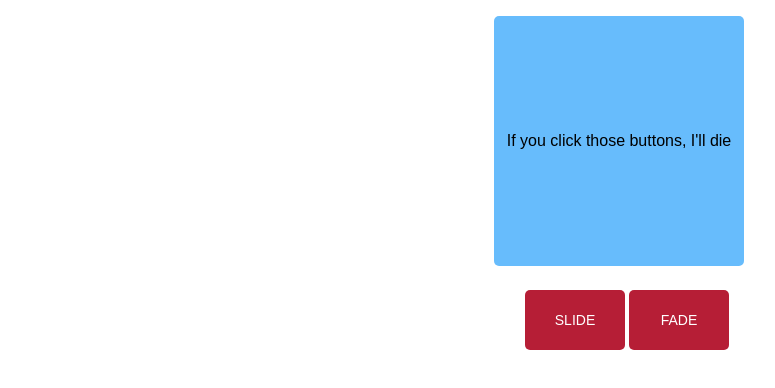
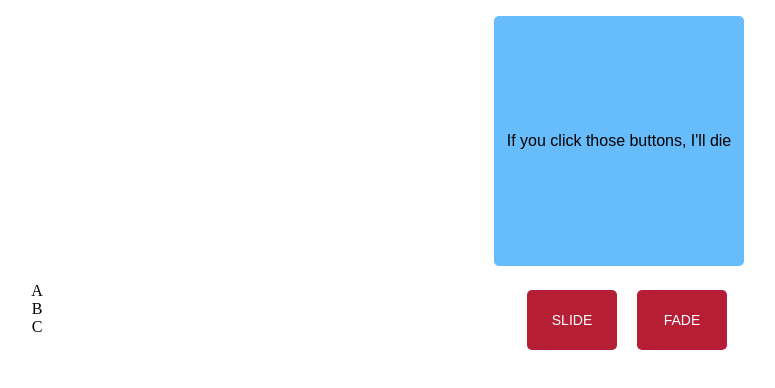
Before and after one commit to taylorRBoykin/jQuery, a plain HTML site: page index.html in a window 1280 px wide. Shown: the whole page, without its empty margins (21-796 px from the left). Drawn offline with nearby package versions, Linux system fonts and the light colour scheme.

Commit message:
made lists fade

```diff
--- a/Stylesheets/main.scss
+++ b/Stylesheets/main.scss
@@ -24,6 +24,8 @@ $squareSize: 250px;
 
 #buttonContainer
 {
+    font-size: 0;
+
     position: absolute;
     top: 270px;
 
@@ -41,8 +43,9 @@ $squareSize: 250px;
 
     display: inline-block;
 
-    width: 100px;
+    width: 90px;
     height: 60px;
+    margin: 0 10px;
 
     transition: .33s;
     text-align: center;
@@ -61,3 +64,12 @@ $squareSize: 250px;
         font-size: 15px;
     }
 }
+
+ul
+{
+    width: 20px;
+
+    list-style: none;
+
+    text-align: center;
+}
--- a/index.html
+++ b/index.html
@@ -19,6 +19,12 @@
         <div class="button" id="slide">Slide</div>
         <div class="button" id="fade">Fade</div>
     </div>
+
+    <ul>
+        <li>A</li>
+        <li>B</li>
+        <li>C</li>
+    </ul>
 </body>
 
 </html>
--- a/js/main.js
+++ b/js/main.js
@@ -10,4 +10,12 @@ $(document).ready(function(){
     $('#box').fadeToggle(1000);
   });
 
+  // FADE TO .5
+
+  $('#box').click(function(){
+
+    $('div, ul li:nth-child(2)').fadeTo(500, 0.5);
+
+  });
+
 });
--- a/js/min/main-min.js
+++ b/js/min/main-min.js
@@ -1 +1 @@
-$(document).ready(function(){$("#slide").click(function(){$("#box").slideToggle(1e3)}),$("#fade").click(function(){$("#box").fadeToggle(1e3)})});
+$(document).ready(function(){$("#slide").click(function(){$("#box").slideToggle(1e3)}),$("#fade").click(function(){$("#box").fadeToggle(1e3)}),$("#box").click(function(){$("div, ul li:nth-child(2)").fadeTo(500,.5)})});
```
Also changed, not shown: Stylesheets/css/main.css.
